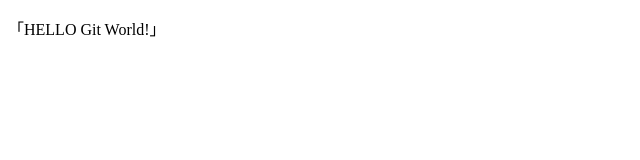
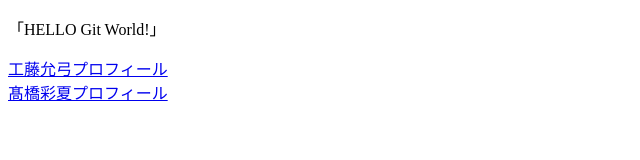
Before and after one commit to kkudou23/collaborate-practice, a plain HTML site: page index.html in a window 1280 px wide. Shown: the whole page, without its empty margins (0-640 px from the left). Drawn offline with Linux system fonts and the light colour scheme.

Commit message:
profile_A.htmlとprofile_B.htmlの作成、index.htmlから遷移できるよう編集

```diff
--- a/index.html
+++ b/index.html
@@ -5,5 +5,7 @@
 </head>
 <body>
 	<p>「HELLO Git World!」</p>
+	<a href="profile_A.html">工藤允弓プロフィール</a><br>
+	<a href="profile_B.html">髙橋彩夏プロフィール</a>
 </body>
 </html>
```
Also changed, not shown: profile_A.html (added), profile_B.html (added), 1 other file.
